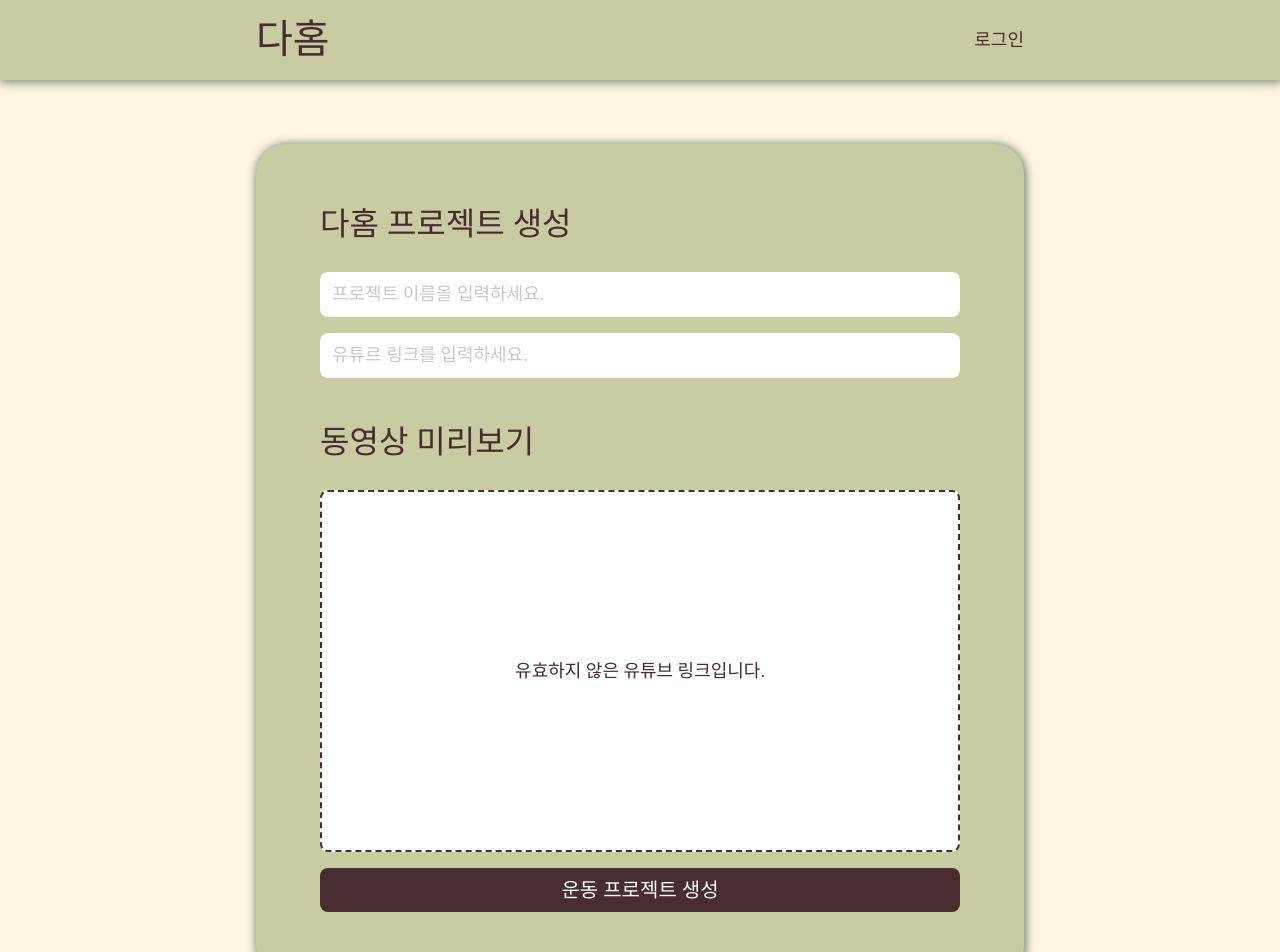
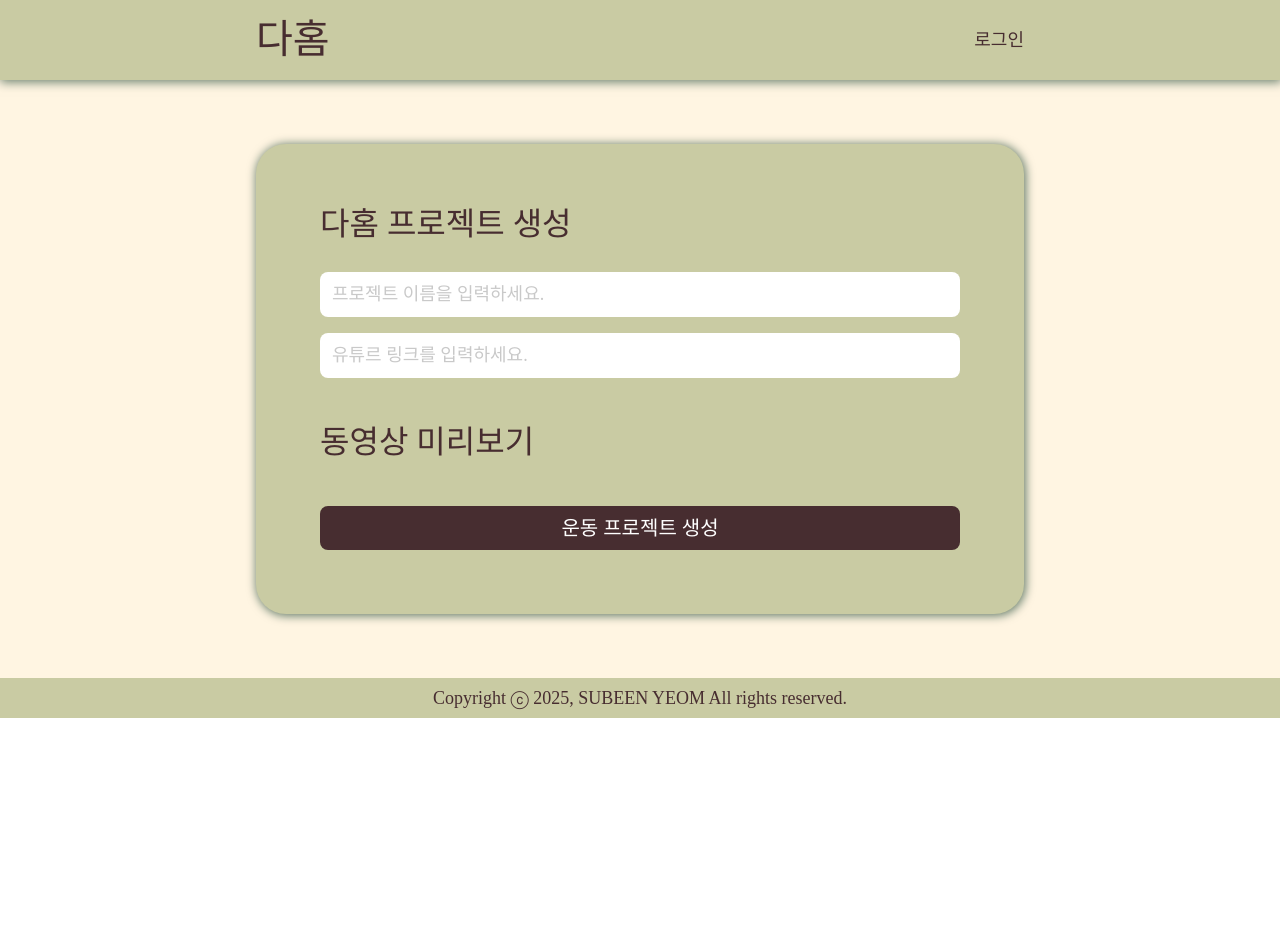
Before and after one commit to ssub0227/DaHome, a React (Create React App) app: page /upload in a window 1280 px wide. Shown: the top 952 px of the page. After the commit the page ends 800 px from the top, so only its background shows below. Built offline with nearby package versions, Linux system fonts and the light colour scheme; a web font is replaced by a local one.

Commit message:
Fix: Play 페이지 Youtube 구조 수정

```diff
--- a/src/components/Video.js
+++ /dev/null
@@ -1,12 +0,0 @@
-import YouTube from 'react-youtube';
-
-const YoutubeVideo = ({ videoId }) => {
-  return (
-    <YouTube
-      videoId={videoId}
-      opts={{ width: '100%', height: '360' }}
-    />
-  );
-};
-
-export default YoutubeVideo;
--- /dev/null
+++ b/src/components/VideoPreview.js
@@ -0,0 +1,20 @@
+import React from 'react';
+import YouTube from 'react-youtube';
+import styled from 'styled-components';
+
+const VideoPreview = ({ isVideo, videoId }) => {
+  let PreviewText = styled.p`
+    position: absolute;
+    top: 50%;
+    left: 50%;
+    transform: translate(-50%, -50%);
+  `
+
+  if (isVideo === true && videoId) {
+    return <YouTube videoId={videoId} opts={{ width: '100%', height: '360' }} />;
+  } else if (isVideo === false) {
+    return <PreviewText>유효하지 않은 유튜브 링크입니다.</PreviewText>;
+  }
+}
+
+export default VideoPreview;
--- a/src/pages/Play.js
+++ b/src/pages/Play.js
@@ -1,7 +1,9 @@
-import React from 'react';
+import React, {useState} from 'react';
 import TitleText from 'components/TitleText';
 import styled from 'styled-components';
 import Button from 'components/Button';
+import VideoPreview from 'components/VideoPreview';
+
 
 let HumanList = styled.ul`
   display:grid;
@@ -25,11 +27,14 @@ let HumanItem = styled.li`
 
 
 const Play = () => {
+  const [videoId, setVideoId] = useState('abcd1234xyz'); // 예시 ID
+  const [isVideo, setIsVideo] = useState(true); // 필요에 따라 상태 관리
+
   return (
     <div>
       <TitleText text={'독서모임 운동 프로젝트'} marginBottom={5}></TitleText>
       <div>
-        {/* <iframe></iframe> */}
+        <VideoPreview isVideo={isVideo} videoId={videoId} />
       </div>
       <HumanList>
         <HumanItem>
--- a/src/pages/Upload.js
+++ b/src/pages/Upload.js
@@ -2,7 +2,7 @@ import React, { useState } from 'react';
 import styled from 'styled-components';
 import Button from 'components/Button';
 import TitleText from 'components/TitleText';
-import YoutubeVideo from 'components/Video';
+import VideoPreview from 'components/VideoPreview';
 
 let Input = styled.input`
   padding: 1.5vh;
@@ -34,12 +34,7 @@ let PrivewVideo = styled.div`
     height: 100%;
   }
 `
-let PreviewText = styled.p`
-  position: absolute;
-  top: 50%;
-  left: 50%;
-  transform: translate(-50%, -50%);
-`
+
 
 const Upload = () => {
   const [roomTitle, setRoomTitle] = useState('');
@@ -56,14 +51,6 @@ const Upload = () => {
     setIsVideo(id ? true : false);
   }
 
-  const renderPreview = () => {
-    if (isVideo === true && videoId) {
-      return <YoutubeVideo videoId={videoId} />;
-    } else {
-      return <PreviewText> 유효하지 않은 유튜브 링크입니다.</PreviewText>;
-    }
-  };
-
   return (
     <div>
       <TitleText text={'다홈 프로젝트 생성'} marginBottom={5}></TitleText>
@@ -71,7 +58,7 @@ const Upload = () => {
       <Input type='text' placeholder='유튜르 링크를 입력하세요.' id='vd_link_input' onChange={handleVideo}></Input>
       <div className='preview'>
         <TitleText text={'동영상 미리보기'} marginTop={5} marginBottom={5}></TitleText>
-        <PrivewVideo>{renderPreview()}</PrivewVideo>
+        <VideoPreview isVideo={isVideo} videoId={videoId} />
       </div>
       <Button link={'/share'} text={'운동 프로젝트 생성'}></Button>
     </div>
```
